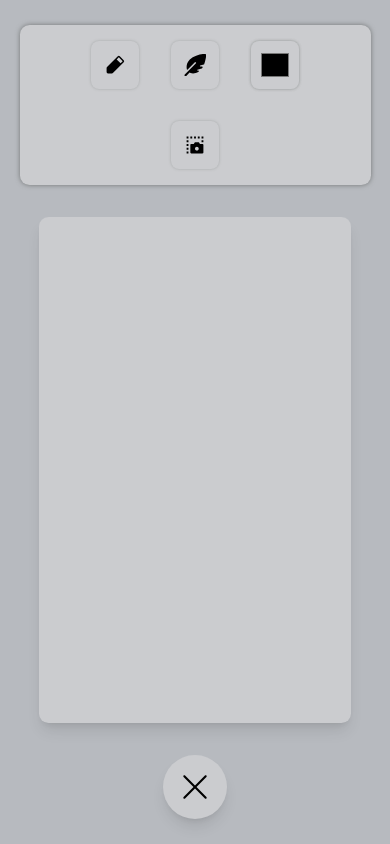
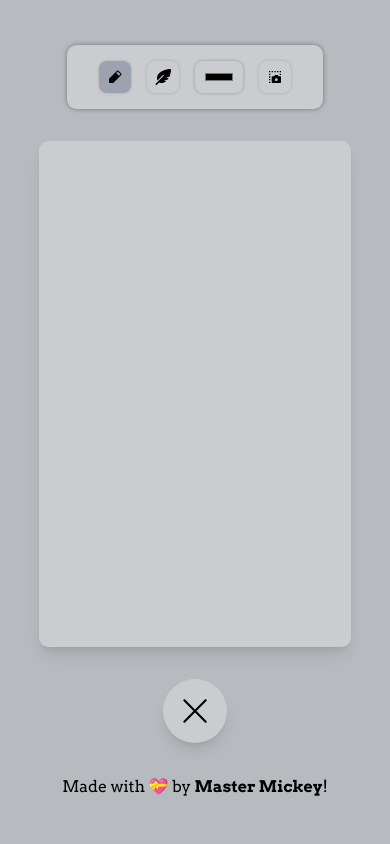
Before and after one commit to singodiyashubham87/Draw-it-out, a React (Vite) app: page / in a window 390 px wide. Built offline with nearby package versions, Linux system fonts and the light colour scheme.

Commit message:
minor: make drawable true as default

```diff
--- a/src/App.jsx
+++ b/src/App.jsx
@@ -6,14 +6,11 @@ import { useEffect, useState, useRef } from "react";
 import { startDrawing, clearCanvas } from "./utils/canvas";
 
 function App() {
+  const canvasRef = useRef(null);
+  const [drawable, setDrawable] = useState(true);
+  const [thickness, setThickness] = useState(10);
   const [pencilWidth, setPencilWidth] = useState(false);
-  const [thickness, setThickness] = useState(10);
   const [color, setColor] = useState("#000");
-  const [drawable, setDrawable] = useState(false);
-  const canvasRef = useRef(null);
-  const colorStyle = {
-    backgroundColor: color,
-  };
 
   useEffect(() => {
     startDrawing(color, thickness);
@@ -36,17 +33,17 @@ function App() {
 
   return (
     <>
-      <div className="container w-full bg-[#B7BABF] min-w-[100dvw] min-h-[100dvh] flex flex-col justify-center items-center gap-[2rem]">
-        <div className="max-w-[90%] flex-wrap	 tools bg-[#CBCCCF] shadow-mdm flex justify-center items-stretch gap-[2rem] px-[2rem] py-4 rounded-[0.6rem]">
+      <div className="container w-full bg-[#B7BABF] min-w-[100dvw] min-h-[100dvh] flex flex-col justify-center items-center gap-[2rem] font-primary">
+        <div className="max-w-[90%] flex-wrap	 tools bg-[#CBCCCF] shadow-mdm flex justify-center items-stretch gap-[1rem] md:gap-[2rem] px-[2rem] py-4 rounded-[0.6rem]">
           <PiPencilSimpleFill
-            className={`text-[3rem] p-[0.8rem] shadow-vsm rounded-[0.5rem] cursor-pointer hover:bg-[#B7BABF] ${
+            className={`text-[2rem] md:text-[3rem] p-[0.5rem] md:p-[0.8rem] shadow-vsm rounded-[0.5rem] cursor-pointer hover:bg-[#B7BABF] ${
               drawable ? "bg-gray-400" : ""
             }`}
             onClick={() => setDrawable(!drawable)}
             title="Draw"
           />
           <FaFeatherPointed
-            className={`text-[3rem] p-[0.8rem] shadow-vsm rounded-[0.5rem] cursor-pointer hover:bg-[#B7BABF] ${
+            className={`text-[2rem] md:text-[3rem] p-[0.5rem] md:p-[0.8rem] shadow-vsm rounded-[0.5rem] cursor-pointer hover:bg-[#B7BABF] ${
               pencilWidth ? "bg-gray-400" : ""
             }`}
             onClick={() => setPencilWidth(!pencilWidth)}
@@ -69,12 +66,13 @@ function App() {
               type="color"
               name="color"
               id="color"
+              title="Color Picker"
               onChange={(e) => setColor(e.target.value)}
               className={`bg-[#CBCCCF] p-[0.5rem] shadow-vsm rounded-[0.5rem] cursor-pointer outline-none hover:bg-[#B7BABF] flex-[0.5] w-full h-full z-[5] absolute top-0 left-0`}
             />
           </div>
           <RiScreenshot2Fill
-            className={`text-[3rem] p-[0.8rem] shadow-vsm rounded-[0.5rem] cursor-pointer hover:bg-[#B7BABF]`}
+            className={`text-[2rem] md:text-[3rem] p-[0.5rem] md:p-[0.8rem] shadow-vsm rounded-[0.5rem] cursor-pointer hover:bg-[#B7BABF]`}
             onClick={takeSnapshot}
             title="Snapshot"
           />
@@ -95,6 +93,7 @@ function App() {
         >
           <RxCross1 />
         </div>
+        <h1 className="text-[1rem]">Made with &#128157;  by <a href="https://shubham-s-socials.vercel.app/" className="decoration-none font-semibold hover:underline">Master Mickey</a>!</h1>
       </div>
     </>
   );
--- a/src/index.css
+++ b/src/index.css
@@ -1,3 +1,5 @@
+@import url('https://fonts.googleapis.com/css2?family=Arvo:ital,wght@0,400;0,700;1,400;1,700&display=swap');
+
 @tailwind base;
 @tailwind components;
 @tailwind utilities;
--- a/tailwind.config.js
+++ b/tailwind.config.js
@@ -12,8 +12,7 @@ export default {
         darkGrey: "#2E3136",
       },
       fontFamily: {
-        primary: "Inter",
-        secondary: "Borel"
+        primary: "Arvo",
       },
       screens: {
         xxl: "1751px",
@@ -24,9 +23,9 @@ export default {
         vvsm: "351px",
       },
       boxShadow: {
-        'vsm': '0px 0px 3px #a5a8a8',
-        'mdm': '0px 0px 5px #727575',
-      }
+        vsm: "0px 0px 3px #a5a8a8",
+        mdm: "0px 0px 5px #727575",
+      },
     },
   },
   plugins: [],
```
